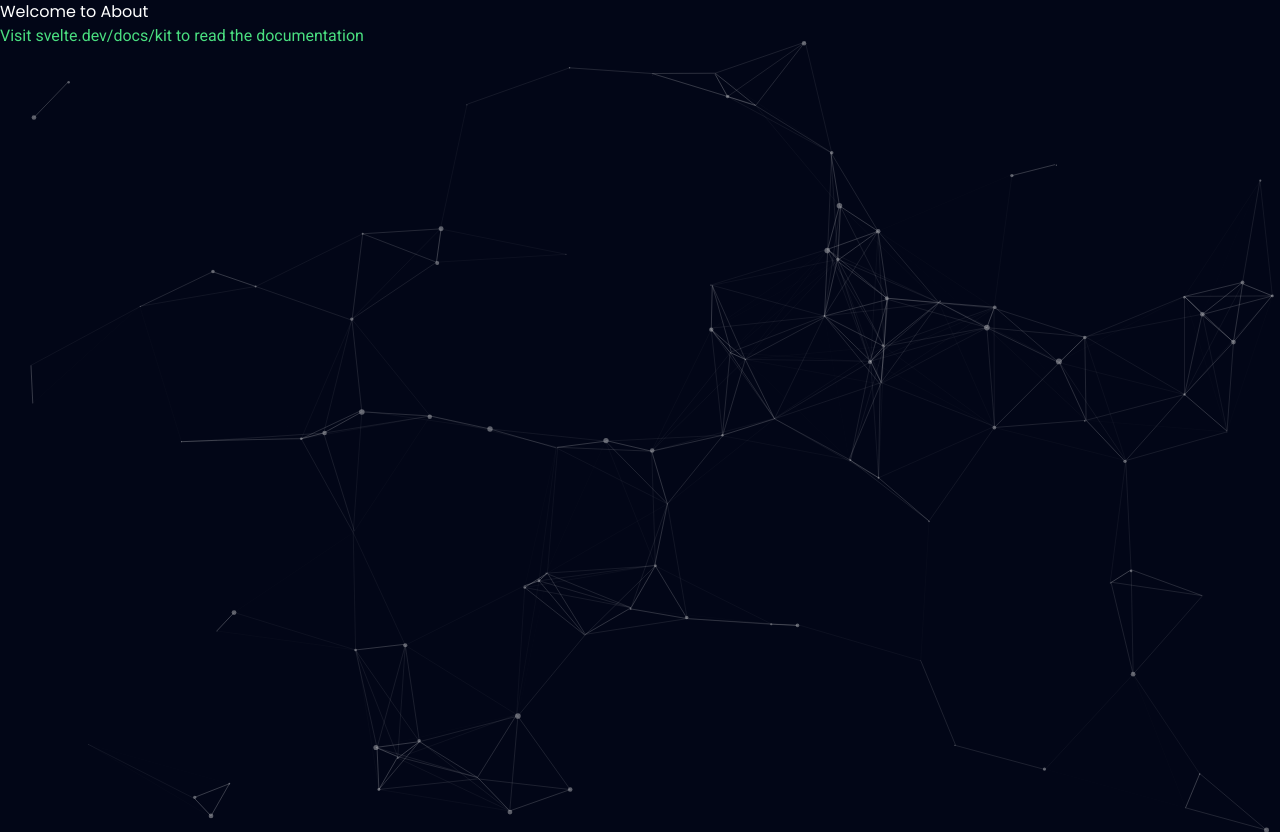
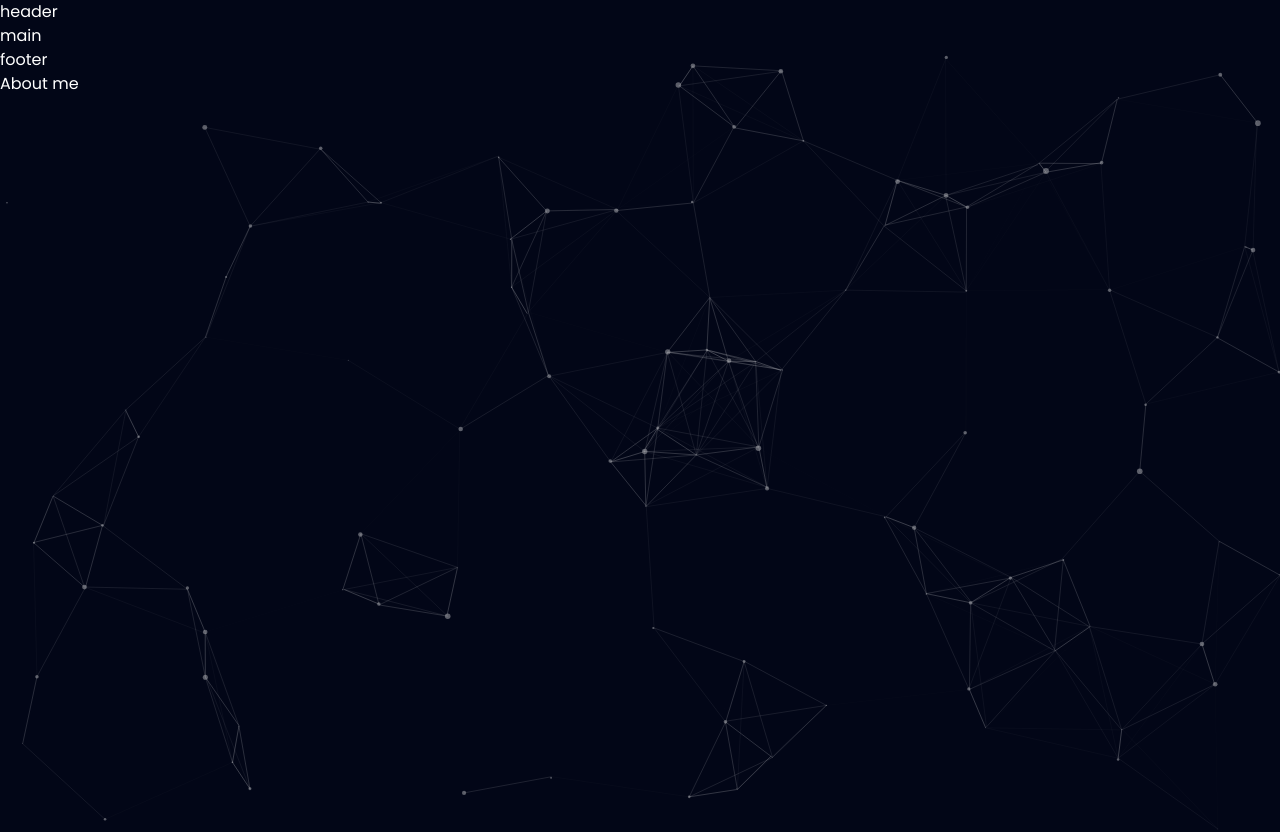
Before and after one commit to sw-sys/sveltekit_tutorial, a SvelteKit app: page /about in a window 1280 px wide. Built offline with nearby package versions, Linux system fonts and the light colour scheme.

Commit message:
add basic components

```diff
--- /dev/null
+++ b/src/lib/components/Footer.svelte
@@ -0,0 +1,7 @@
+<script>
+    // export let propName; // Example: export any props you need
+</script>
+
+<header>
+    <h1>footer</h1>
+</header>
--- /dev/null
+++ b/src/lib/components/Header.svelte
@@ -0,0 +1,7 @@
+<!-- Header.svelte -->
+<script>
+    // export let propName; // Example: export any props you need
+  </script>
+  <header>
+    <h1>header</h1>
+  </header>
--- /dev/null
+++ b/src/lib/components/Main.svelte
@@ -0,0 +1,8 @@
+<!-- Main.svelte -->
+<script>
+    // export let propName; // Example: export any props you need
+</script>
+
+<header>
+    <h1>main</h1>
+</header>
--- /dev/null
+++ b/src/lib/components/Step.svelte
@@ -0,0 +1,7 @@
+<script>
+    // export let propName; // Example: export any props you need
+</script>
+
+<header>
+    <h1>step</h1>
+</header>
--- a/src/routes/+page.svelte
+++ b/src/routes/+page.svelte
@@ -1,43 +1,13 @@
-<script lang="ts">
-    import Header from "./Header.svelte";
-    import { onMount } from "svelte";
-
-    let name =$state('Scott');
-    // define store opening variable
-    let status: 'OPEN' | 'CLOSED' = $state('OPEN')
-
-    // define status by current time
-    const updateStatus = () => {
-        const now = new Date();
-        const hours = now.getUTCHours(); // get current hour in GMT
-        status = hours >= 9 && hours < 17 ? "OPEN" : "CLOSED";
-    }
-    // logic to automatically update store opening status based on time
-    onMount(() => {
-        updateStatus();
-        // define update interval - every minute
-        const interval = setInterval(updateStatus, 60000);
-        return () => clearInterval(interval); // clean component on unmount
-    })
-
-    // // Status button toggle
-    // function onclick() {
-    //     status = status === "OPEN" ? 'CLOSED' : 'OPEN';
-    // }
-
+<script>
+    import Header from '$lib/components/Header.svelte';
+    import Main from '$lib/components/Main.svelte';
+    import Footer from '$lib/components/Footer.svelte';
 </script>
 
-<h1>Welcome to SvelteKit</h1>
-<p class="text-green-400">Visit <a href="https://svelte.dev/docs/kit">svelte.dev/docs/kit</a> to read the documentation</p>
+<Header />
+<Main />
+<Footer />
 
-<Header {name} />
-
-<p>First name: <input type= "text" bind:value={name} /></p>
-
-<p>The store is now {status}</p>
-
-<!-- <button onclick={onclick}>Toggle Opening Status</button> -->
-<!-- OR function below -->
-<button onclick={() => {
-    status = status === "OPEN" ? 'CLOSED' : 'OPEN';
-}}>Toggle Opening Status</button>
+<body>
+    <h1>Home Page</h1>
+</body>
--- a/src/routes/Header.svelte
+++ /dev/null
@@ -1,43 +0,0 @@
-<script>
-    // Destructure the `name` prop passed to this component
-    let { name } = $props();
-
-    // Object defining character replacements (e.g., 'e' becomes '3', 'l' becomes '1')
-    const replacements = {
-        e: '3',  // Replace 'e' with '3'
-        l: '1',  // Replace 'l' with '1'
-        a: '@',  // Replace 'a' with '@'
-        o: '0',  // Replace 'o' with '0'
-        s: '$',  // Replace 's' with '$'
-    };
-
-    // Function to transform the name string by replacing specific characters
-    const transformName = (str) => {
-        // Use a regular expression to match the characters in the replacements object
-        // and replace them using the corresponding value from the replacements object
-        return str.replace(/[elaso]/g, (char) => replacements[char] || char);
-    };
-
-    let message = "Hello, world!";
-</script>
-
-<!-- Display the original name  -->
-<h1>Hello {name}</h1>
-
-<!-- Display the transformed name using the transformName function -->
-133tised:
-<h2>{transformName(name)}</h2>
-
-  <div class="example">
-    {message}
-  </div>
-
-  <style lang="postcss">
-    .example {
-      display: flex;
-      background: linear-gradient(45deg, #f06, transparent);
-      &::after {
-        content: " (Styled with PostCSS)";
-      }
-    }
-  </style>
--- a/src/routes/about/+page.svelte
+++ b/src/routes/about/+page.svelte
@@ -1,6 +1,13 @@
 <script>
-
+    import Header from '$lib/components/Header.svelte';
+    import Main from '$lib/components/Main.svelte';
+    import Footer from '$lib/components/Footer.svelte';
 </script>
 
-<h1>Welcome to About</h1>
-<p class="text-green-400">Visit <a href="https://svelte.dev/docs/kit">svelte.dev/docs/kit</a> to read the documentation</p>
+<Header />
+<Main />
+<Footer />
+
+<body>
+    <h1>About me</h1>
+</body>
```
